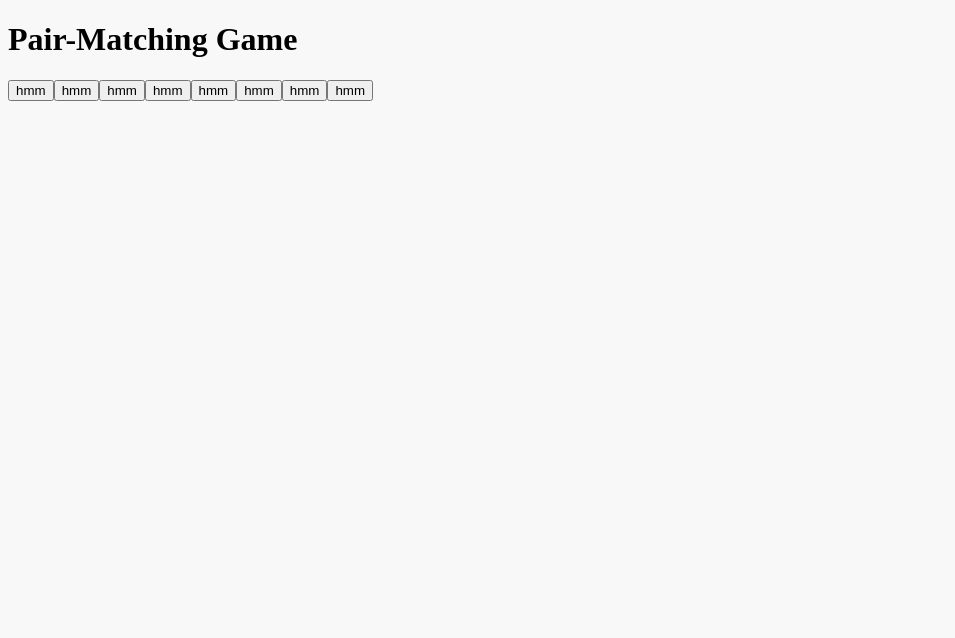
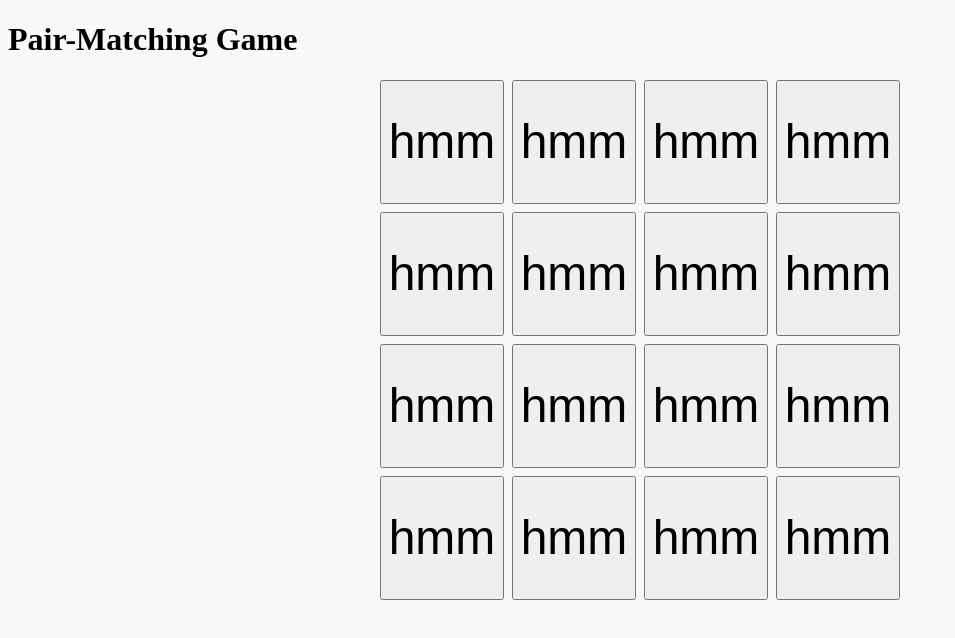
Before and after one commit to henrypgill/pair-matching, a React (Vite) app: page / in a window 1280 px wide. Shown: the top 638 px of the page, without its empty margins (0-955 px from the left). Built offline with nearby package versions, Linux system fonts and the light colour scheme.

Commit message:
app works using useReducer hook

```diff
--- a/src/components/App.css
+++ b/src/components/App.css
@@ -1,3 +1,32 @@
 html {
     background: #f8f8f8;
 }
+
+.content {
+    display: flex;
+    width: 100%;
+    align-items: center;
+    justify-content: center;
+}
+
+.card-container {
+    display: grid;
+    grid-template-rows: repeat(4, auto);
+    grid-template-columns: repeat(4, auto);
+    row-gap: 8px;
+    column-gap: 8px;
+    width: fit-content;
+}
+
+.card {
+    width: 124px;
+    height: 124px;
+    display: flex;
+    align-items: center;
+    justify-content: center;
+    font-size: 48px;
+}
+
+.matched-card {
+    background-color: greenyellow;
+}
--- a/src/components/App.tsx
+++ b/src/components/App.tsx
@@ -8,7 +8,7 @@ function App() {
             <div className="heading-container">
                 <h1>Pair-Matching Game</h1>
             </div>
-            <div>
+            <div className="content">
                 <PairMatchingApp />
             </div>
 
--- a/src/components/PairCard.tsx
+++ b/src/components/PairCard.tsx
@@ -5,34 +5,30 @@ interface Image {
     showing: boolean;
     id: number;
     matched: boolean;
-    dispatchAction(action: Action): void;
+    cardDispatch(action: Action): void;
+    waiting: boolean;
 }
 
 interface Action {
     type: string;
     id: number;
+    url: string;
 }
 
-export function PairCard({url, showing, id, matched, dispatchAction}: Image): JSX.Element {
-
-    const backOfCardURL = ""
-
-    function handleShowCard(cardID: number) {
-        const action: Action = {
-            type: 'showCard',
-            id: cardID,
-          };
-        dispatchAction(action)
-    }
+export function PairCard({url, showing, id, matched, cardDispatch, waiting}: Image): JSX.Element {
 
 
-    // <img src={showing ? url : backOfCardURL} className={`image-card`}></img>
 
-    if (matched || showing) {
+    function handleShowCard() {
+        if (!showing && !waiting){
+        const action: Action = {
+            type: 'show',
+            id: id,
+            url: url,
+          };
+          cardDispatch(action)}
+    }
         return (
-            <button key={id} onClick={() => handleShowCard(id)}>{url}</button>
-    )} else {
-        return(
-            <button key={id} onClick={() => handleShowCard(id)}>hmm</button>
-    )}
+            <button key={id} onClick={handleShowCard} className={`card ${matched ? "matched-card" : ""} ${waiting}`}>{showing ? url : "hmm"}</button>
+        )
 }
--- a/src/components/PairMatchingApp.tsx
+++ b/src/components/PairMatchingApp.tsx
@@ -1,63 +1,92 @@
-import {useState, useEffect, useReducer } from "react"
+import { useReducer } from "react"
 import { PairCard } from "./PairCard";
+import { shuffleArray } from "./Utils/shuffleArray";
 
 interface Image {
     url: string;
     showing: boolean;
     id: number;
     matched: boolean;
-    dispatchAction(action: Action): void;
+    cardDispatch(action: Action): void;
+    waiting: boolean
 }
 
 interface Action {
     type: string;
     id: number;
+    url: string;
 }
 
 
 export function PairMatchingApp(): JSX.Element {
 
-    const cardTextArray: string[] = ['😅', '💩', '✊🏼', '🪖', '🐸', '🥧', '🥜', '🍿']
-    const initialImages: Image[] = cardTextArray.map((emoji: string): Image => {
+
+    let waitingStatus = false;
+
+    const emojis: string[] = ['😅', '💩', '✊🏼', '🪖', '🐸', '🥧', '🥜', '🍿']
+    const cardTextArray: string[] = shuffleArray([...emojis, ...emojis])
+    const initialImages: Image[] = cardTextArray.map((emoji: string, index = 0): Image => {
         return {
             url: emoji,
             showing: false,
-            id: cardTextArray.indexOf(emoji),
+            id: index++,
             matched: false,
-            dispatchAction: (action: Action) => cardDispatch(action),
+            cardDispatch: (action: Action) => cardDispatch(action),
+            waiting: false,
         }
     })
 
-    // const fetchURL = (pokeID: string): string => `${pokeID}`;
-    // const boardSize = 4;
-
     const [cards, cardDispatch] = useReducer(cardReducer, initialImages)
 
-    function cardReducer(imagesState: Image[], imageAction: Action): Image[] {
 
-        const newImage: Image = {
-            url: "",//imagesState.find((image: Image) => image.id === imageAction.id).url,
-            showing: false,
-            id: imageAction.id,
-            matched: false,
-            dispatchAction: (action: Action) => cardDispatch(action),
+    async function resetCards() {
+        console.log("attempting to dispatch reset")
+        await new Promise(r => setTimeout(r, 500));
+        const action: Action = {
+            type: 'reset',
+            id: -1,
+            url: "reset",
+          };
+          waitingStatus = false;
+          cardDispatch(action)
+    }
+
+    function cardReducer(state: Image[], action: Action): Image[] {
+        const activeCards = state.filter((image: Image) => image.showing ? image : null);
+        console.log(activeCards)
+
+        if (activeCards.find(image => image.url === action.url)){
+            return state.map((image: Image) => image.url === action.url ? {...image, matched: true, showing: false, waiting: waitingStatus} : {...image, showing: false, waiting: waitingStatus} )
         }
 
-        switch (imageAction.type) {
+        if (activeCards.length === 1) {
+            waitingStatus = true;
+            const wait = new Promise(r => setTimeout(r, 2000));
+            wait.then(() => resetCards());
+            return state.map((image) => image.id === action.id ? {...image, showing: true, waiting: waitingStatus} : {...image, waiting:  waitingStatus});
+        }
+
+
+
+
+        switch (action.type) {
             case 'show':
-                return initialImages//imagesState.map((image: Action) => action.id === image.id ? null : null)
-            case 'match':
-                return initialImages
+                return state.map((image) => image.id === action.id ? {...image, showing: true, waiting: waitingStatus} : image);
+            case 'reset':
+                return state.map((image) => {return {...image, showing: false, waiting: waitingStatus}})
             default:
-                return initialImages;
+                return state;
             break;
         }
     }
 
+
+
+
     return (
-        <>
+        <div className="card-container">
             {cards.map(PairCard)}
-        </>
+        </div>
     )
 
 
--- /dev/null
+++ b/src/components/Utils/shuffleArray.tsx
@@ -0,0 +1,23 @@
+
+
+export function shuffleArray(arr: string[]): string[] {
+    const returnArr: string[] = arr.map(() => "")
+    // console.log(returnArr)
+
+    let arrayIndexes: number[] = [];
+    for (let i = 0; i < arr.length; i++) {
+        arrayIndexes.push(i)
+    }
+    // console.log(arrayIndexes);
+
+    for (const element of arr) {
+        const index = arrayIndexes[Math.floor(Math.random() * arrayIndexes.length)];
+        returnArr[index] = element
+        arrayIndexes = arrayIndexes.filter((e) => e === index ? false : true);
+    }
+    // console.log(arrayIndexes);
+    // console.log(returnArr)
+
+
+    return returnArr
+}
```
Also changed, not shown: src/components/Utils/fetchPokemon.tsx (added), src/components/Utils/greet.ts (renamed from src/greet.ts), 1 other file (tests, documents, lock files or other folders).
